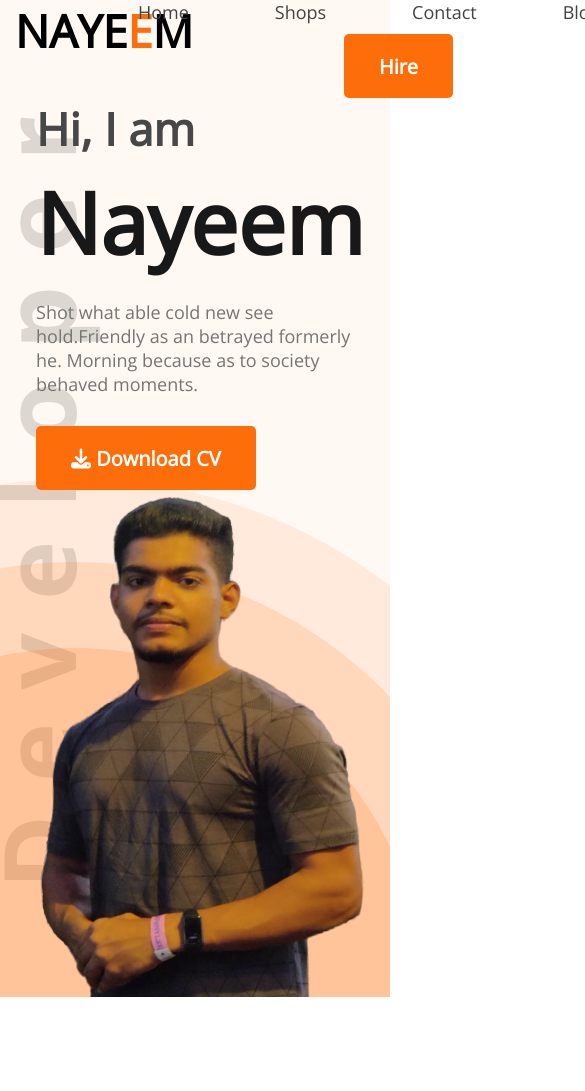
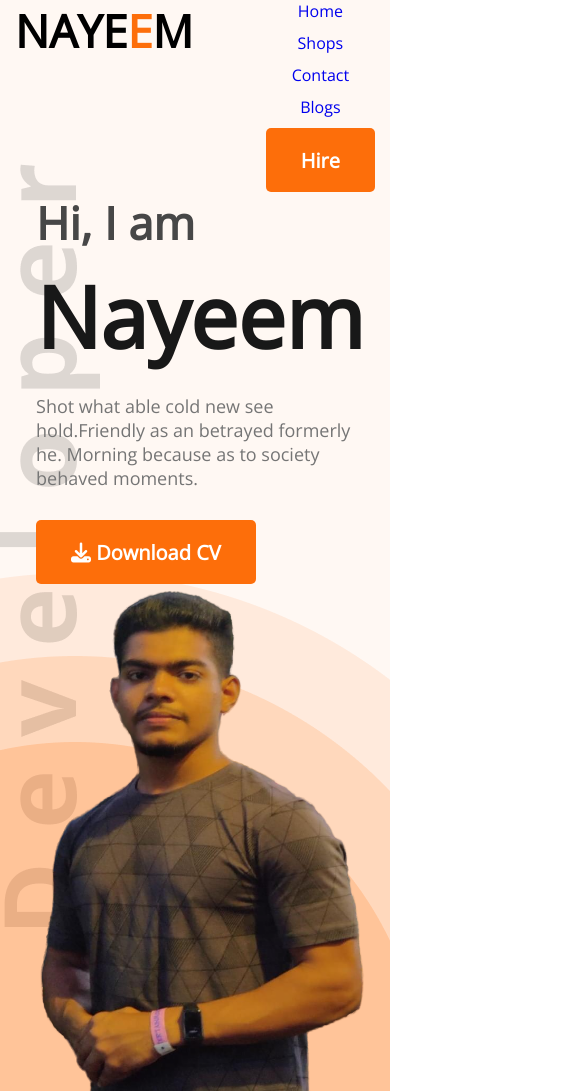
Before and after one commit to snayeemu/web-programming-project, a plain HTML site: page contact.html in a window 390 px wide. Shown: the top 1091 px of the page, 585 px wide, since content can reach past the window. Drawn offline with nearby package versions, Linux system fonts and the light colour scheme; files whose address does not match are found by name; a web font is replaced by a local one.

Commit message:
css updated

```diff
--- a/contact.html
+++ b/contact.html
@@ -21,14 +21,19 @@
     <header class="header">
       <nav>
         <h2 class="nav_title">NAYE<span class="text_primary">E</span>M</h2>
+        <div class="nav-button"></div>
         <ul>
-          <div class="nav-button">
-            <a href="index.html">Home</a>
-            <a href="shop.html">Shops</a>
-            <a href="contact.html">Contact</a>
-            <a href="blog.html">Blogs</a>
-          </div>
-          <li><button class="btn_primary">Hire</button></li>
+          <li>
+            <a style="text-decoration: none" href="index.html">Home</a>
+          </li>
+          <li><a style="text-decoration: none"   href="shop.html">Shops</a></li>
+          <li>
+            <a style="text-decoration: none"     href="contact.html">Contact</a>
+          </li>
+          <li><a style="text-decoration: none"   href="blog.html">Blogs</a></li>
+          <li>
+            <button class="btn_primary">Hire</button>
+          </li>
         </ul>
       </nav>
       <div class="banner">
```
Also changed, not shown: blog-styles/style.css (+6 -2 lines).
